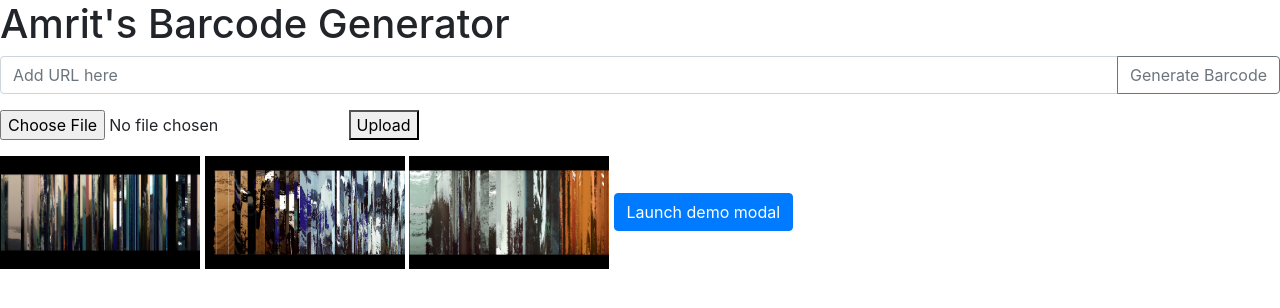
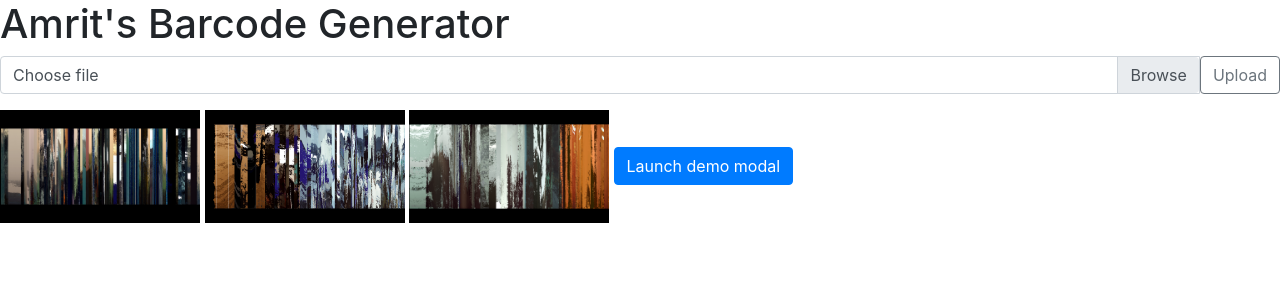
Before and after one commit to AmritHariharan/BarcodeBot, a Flask app: page / in a window 1280 px wide. Shown: the top 308 px of the page. Run offline with Flask 2, Linux system fonts and the light colour scheme; some libraries are stand-ins or nearby versions.

Commit message:
File uploading with bootstrap template works now

```diff
--- a/templates/start.html
+++ b/templates/start.html
@@ -16,20 +16,16 @@
     {% endif %}
 {% endwith %}
 
-<!-- Input Field -->
-<form action="{{ url_for('generate_barcode') }}" method="post">
+<form action="{{ url_for('upload_file') }}" method="post" enctype="multipart/form-data">
     <div class="input-group mb-3">
-        <input type="text" name="url" class="form-control" placeholder="Add URL here" aria-label="url input"
-               aria-describedby="basic-addon2">
-        <div class="input-group-append">
-            <button class="btn btn-outline-secondary" type="submit">Generate Barcode</button>
+        <div class="custom-file">
+            <input type="file" class="custom-file-input" name="file" id="customFile">
+            <label class="custom-file-label" for="customFile">Choose file</label>
+        </div>
+        <div>
+            <button class="btn btn-outline-secondary" type="submit">Upload</button>
         </div>
     </div>
-</form>
-
-<form action="{{ url_for('upload_file') }}" method="post" enctype="multipart/form-data">
-    <input type="file" name="file">
-    <button type="submit">Upload</button>
 </form>
 
 <!-- Images -->
```
